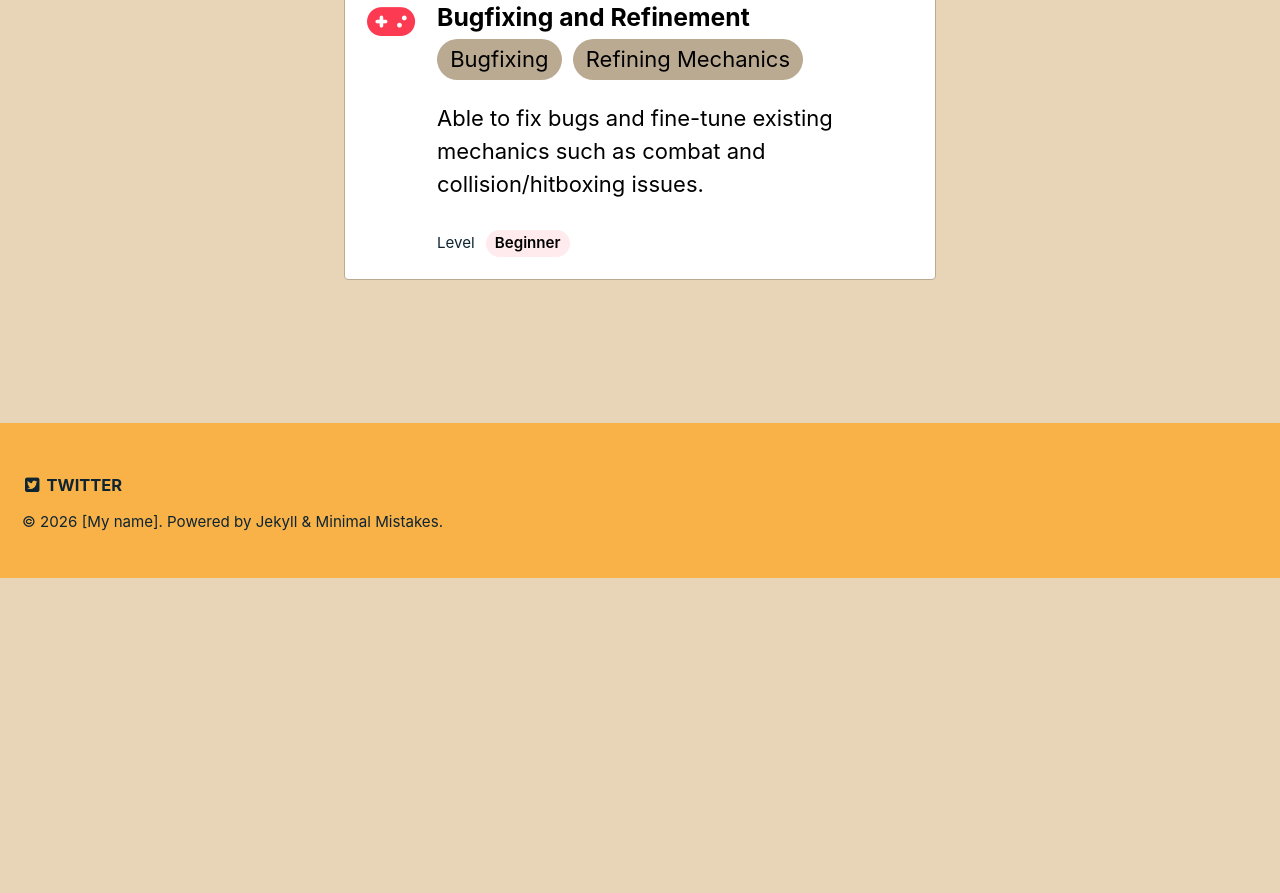
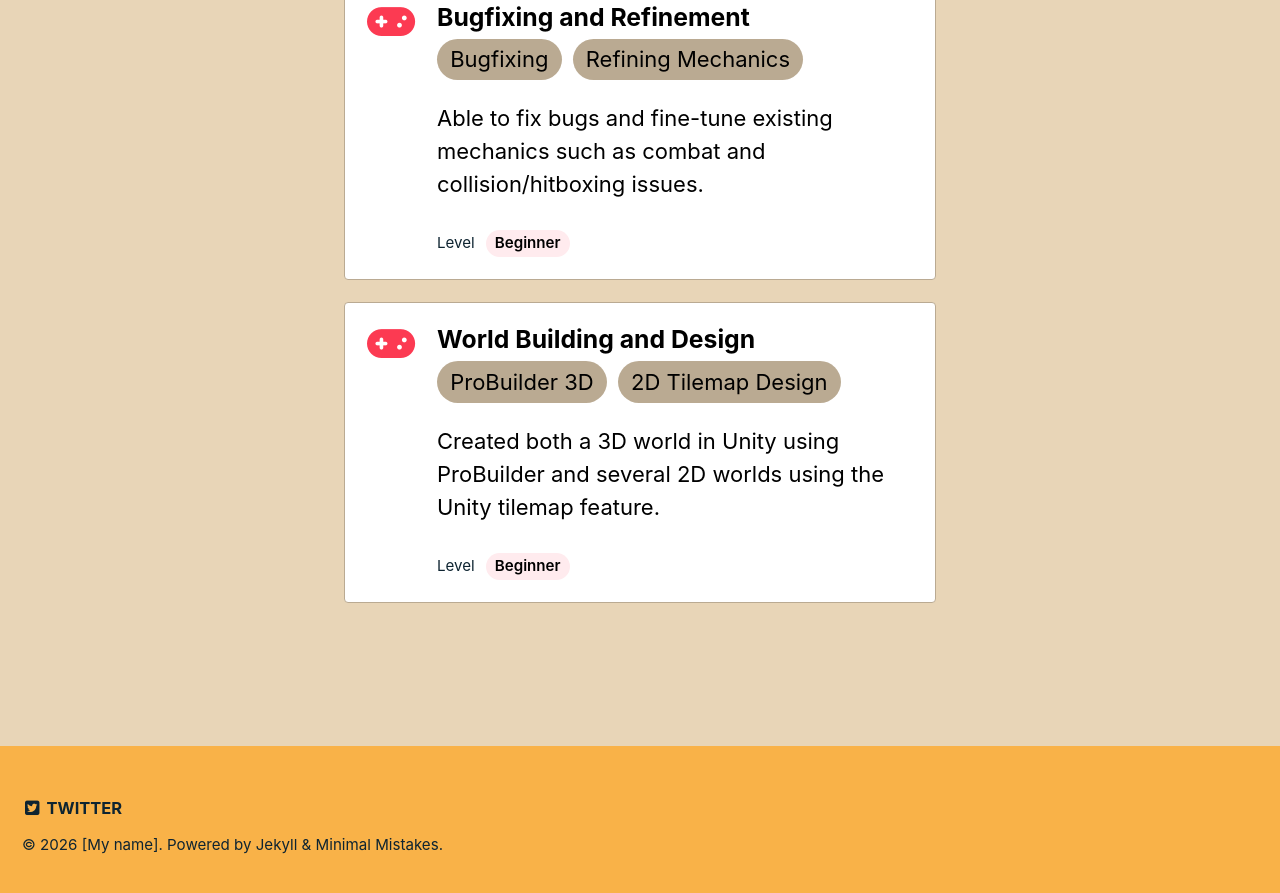
Before and after one commit to Orange-Piccolo/Orange-Piccolo.github.io, a Jekyll site: the page built from _pages/about-me.md, in a window 1280 px wide and 900 px high, scrolled down 1580 px. Shown: the top 893 px of the window. Built offline with Jekyll 4.4.1, drawn with Linux system fonts in a browser that asks for light colours; before the commit the page ends 2158 px from its top, so only the background shows below that.

Commit message:
Update about-me.md

```diff
--- a/_pages/about-me.md
+++ b/_pages/about-me.md
@@ -18,6 +18,11 @@ skills:
     badges: ["Bugfixing", "Refining Mechanics"]
     text: "Able to fix bugs and fine-tune existing mechanics such as combat and collision/hitboxing issues."
     level_label: "Beginner"
+  - name: "World Building and Design"
+    icon: "fas fa-fw fa-gamepad"
+    badges: ["ProBuilder 3D", "2D Tilemap Design"]
+    text: "Created both a 3D world in Unity using ProBuilder and several 2D worlds using the Unity tilemap feature."
+    level_label: "Beginner"
 ---
 
 ## I am an aspiring Game Design and Development student currently studying at Ulster University's Magee campus in Derry.
```
